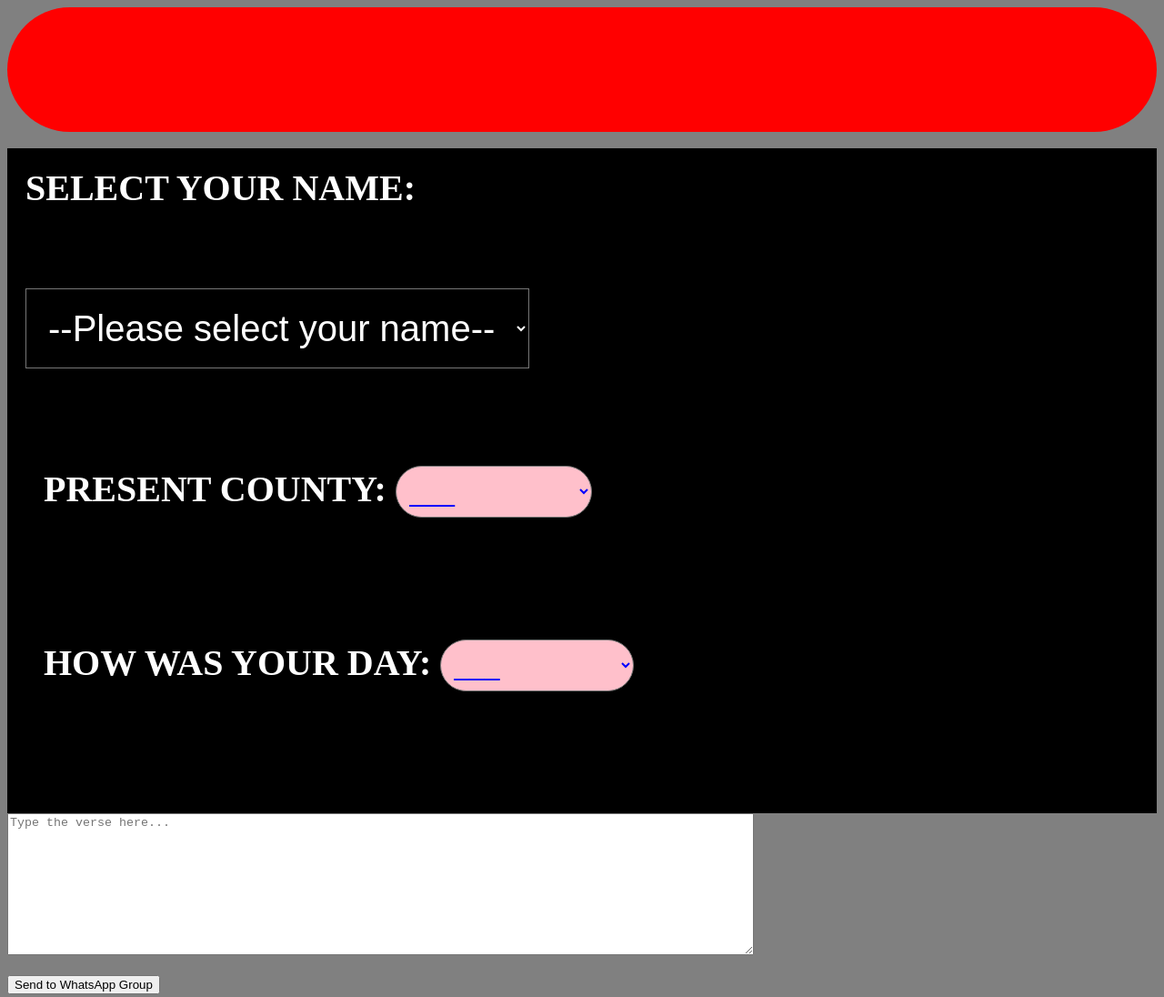
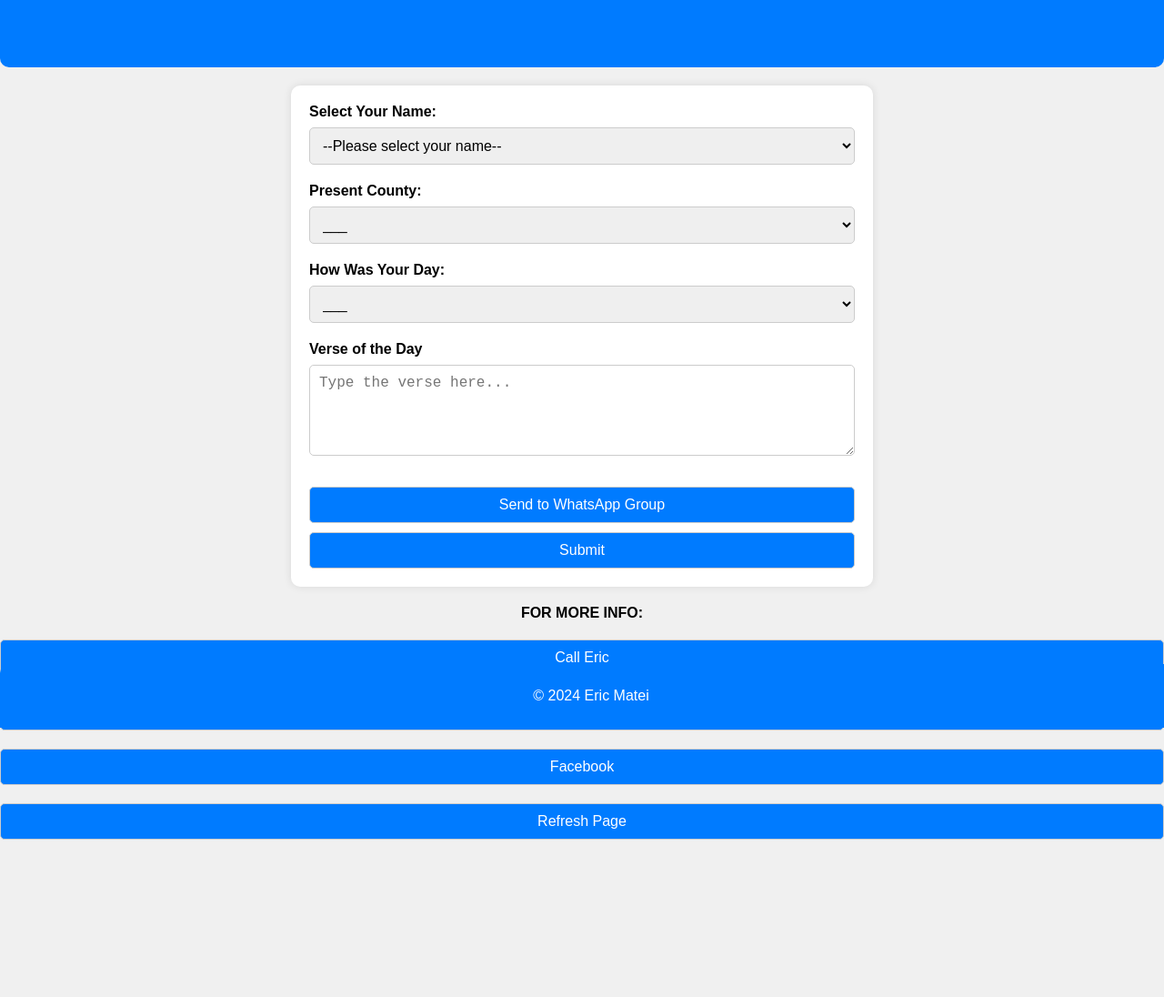
Before and after one commit to ERIC66528/rictei, a plain HTML site: page index.html in a window 1280 px wide. Shown: the top 1096 px of the page at 91% size. After the commit the page ends 933 px from the top, so only its background shows below. Drawn offline with Linux system fonts and the light colour scheme.

Commit message:
Update index.html

```diff
--- a/index.html
+++ b/index.html
@@ -1,17 +1,114 @@
 <!DOCTYPE html>
 <html lang="en">
 <head>
+    <meta charset="UTF-8">
+    <meta name="viewport" content="width=device-width, initial-scale=1.0">
     <title>Hello Family</title>
+    <style>
+        body {
+            background-color: #f0f0f0;
+            font-family: Arial, sans-serif;
+            margin: 0;
+            padding: 0;
+        }
+
+        .header {
+            color: #fff;
+            background-color: #007bff;
+            padding: 20px;
+            text-align: center;
+            font-size: 1.5rem;
+            border-radius: 0 0 10px 10px;
+        }
+
+        .form-container {
+            max-width: 600px;
+            margin: 20px auto;
+            padding: 20px;
+            background-color: #fff;
+            box-shadow: 0 0 10px rgba(0, 0, 0, 0.1);
+            border-radius: 10px;
+        }
+
+        .form-group {
+            margin-bottom: 20px;
+        }
+
+        .form-group label {
+            display: block;
+            margin-bottom: 8px;
+            font-weight: bold;
+        }
+
+        select,
+        textarea,
+        button {
+            width: 100%;
+            padding: 10px;
+            border-radius: 5px;
+            border: 1px solid #ccc;
+            font-size: 1rem;
+            box-sizing: border-box;
+        }
+
+        textarea {
+            resize: vertical;
+            height: 100px;
+        }
+
+        .contact {
+            text-align: center;
+            margin-top: 20px;
+        }
+
+        .contact p {
+            margin: 10px 0;
+        }
+
+        .contact a {
+            color: #fff;
+            text-decoration: none;
+        }
+
+        .button {
+            display: inline-block;
+            background-color: #007bff;
+            color: white;
+            text-align: center;
+            text-decoration: none;
+            font-size: 1rem;
+            margin-top: 10px;
+            cursor: pointer;
+            transition: background-color 0.3s;
+        }
+
+        .button:hover {
+            background-color: #0056b3;
+        }
+
+        .footer {
+            text-align: center;
+            padding: 10px;
+            background-color: #007bff;
+            color: #fff;
+            position: fixed;
+            width: 100%;
+            bottom: 0;
+            left: 0;
+            border-radius: 10px 10px 0 0;
+        }
+    </style>
 </head>
 <body>
-<header class="header"><marquee behaviour="scroll" direction="left"> <b>
-      WELCOME TO THE FAMILY WEBSITE </b> </marquee>
+    <header class="header">
+        <marquee behavior="scroll" direction="left">WELCOME TO THE FAMILY WEBSITE</marquee>
     </header>
+
+    <div class="form-container">
         <form>
-<br> <div class="names">
-<lable for="name"><b>SELECT YOUR NAME:</b> </lable>
-<label class="lable" for="infoSelect"></label>
-   <p><br> <select id="infoSelect" class="names">
+            <div class="form-group">
+                <label for="infoSelect">Select Your Name:</label>
+                <select id="infoSelect">
                     <option value="none">--Please select your name--</option>
                     <option value="DAD">DAD</option>
                     <option value="MUM">MUM</option>
@@ -20,195 +117,96 @@
                     <option value="Ndanu">Grace</option>
                     <option value="Munee">Joy</option>
                     <option value="Matei">Eric</option>
-    </select></br> </p>
+                </select>
+                <div id="info"></div>
+            </div>
 
-    <div id="info"></div>
-
-
-
- <br> <div class="names">
-<lable for="county"><b>PRESENT COUNTY:</b></lable>
-<select id="at" name="county" class="options">
-      <option value="'no county'">___</option>
-      <option value="Machakos"> Machakos</option>
-      <option value="Nairobi"> Nairobi</option>
+            <div class="form-group">
+                <label for="at">Present County:</label>
+                <select id="at" name="county">
+                    <option value="no county">___</option>
+                    <option value="Machakos">Machakos</option>
+                    <option value="Nairobi">Nairobi</option>
                     <option value="Nakuru">Nakuru</option>
-      <option value="Tharaka nithi">Tharaka nithi</option>
+                    <option value="Tharaka nithi">Tharaka Nithi</option>
                 </select>
             </div>
- </br>
 
- <br> <div class="names">
+            <div class="form-group">
+                <label for="was">How Was Your Day:</label>
+                <select id="was" name="mood">
+                    <option value="no response">___</option>
+                    <option value="Very good">Very good</option>
+                    <option value="good">Good</option>
+                    <option value="not good">Not good</option>
+                    <option value="no comment">No comment</option>
+                </select>
+            </div>
 
-<lable for="mood"><b>HOW WAS YOUR DAY:</b></lable>
-<select id="was" name="mood" class="options">
-      <option value="'no response'">___</option>
-      <option value="Very good"> Very good</option>
-      <option value="good"> Good</option>
-      <option value="not good"> Not good</option>
-      <option value="no comment"> No comment</option>
-</select>
- </div> </br>
+            <div class="form-group">
+                <label for="message">Verse of the Day</label>
+                <textarea id="message" placeholder="Type the verse here..."></textarea>
+            </div>
 
- <br> </div>
+            <button type="button" class="button" onclick="sendToWhatsAppGroup()">Send to WhatsApp Group</button>
+            <button type="button" class="button" onclick="collectData()">Submit</button>
+        </form>
+    </div>
 
-            <textarea id="message" placeholder="Type the verse here..." rows="10" cols="100"></textarea>
-        <br></br>
-        <button type="button" class="whatsapp" onclick="sendToWhatsAppGroup()">Send to WhatsApp Group</button>
-
-
-</div> </br>
-
-
-<br>
-      <p class="verse"><b> VERSE OF THE DAY</b></p>
-<p class=names> John 3:16 </p>
-</br>
-
-   <button type="button" onclick="collectData()">Submit</button>
-</form>
     <div class="contact">
-<p class="text"><b>FOR MORE INFO:</b></p>
-    <p> <button id="callButton" onclick="alert('You are contacting Eric Matei')" class="call">Call Eric</button> </p>
-    <p>  <button id="emailbutton" onclick="alert('You are sending e-mail to Eric Matei')" class="call">Send email</button>
-    <p> <button class="call"> <a href="https://www.facebook.com/profile.php?id=61556557247935">Facebook</a> </button> </p>
-
-
-
-</div>
-<div> <<br>
-<button onclick="refreshPage()" class="names">Refresh Page</button>
-
-</br>
+        <p><b>FOR MORE INFO:</b></p>
+        <p><button class="button" id="callButton">Call Eric</button></p>
+        <p><button class="button" id="emailButton">Send email</button></p>
+        <p><button class="button"><a href="https://www.facebook.com/profile.php?id=61556557247935">Facebook</a></button></p>
+        <p><button class="button" onclick="refreshPage()">Refresh Page</button></p>
     </div>
 
     <footer class="footer">
+        <p>&copy; 2024 Eric Matei</p>
+    </footer>
 
-<p><b>&copy;2024 Eric Matei</b> </p>
-
-
-</footer>
-</body>
-</html><style>body{
-  background-color:grey;
-
-}
-.header{
-  color:black;
-  background-color:red;
-  padding:40px;
-  font-size:40px;
-  border-radius:100px;
-
-
-}
-.names{
-  color:white;
-  background-color:black;
-  padding:20px;
-  font-size:40px;
-  border-radius:0px;
-  align:center;
- }
-.options{
-  color:blue;
-  background-color:pink;
-  padding:10px;
-  font-size:30px;
-  border-radius:100px;
- }
-
-.verse{
-  font-size:30px;
-.whatsapp{
-  padding:20px;
-  color:white;
-  background-color:black;
-
-}
-
-
-
-}
-.submit{
-  background-color:red;
-  border-radius:10px;
-  border-size:10px;
-  border-color:red;
-  padding:10px;
-  color:white;
-  font-size:30px;
-
-}
-.call{
-  font-size:30px;
-  background-color:blue;
-  color:white;
-
-
-}
-.contact{
- color:white;
- padding:50px;
- border-radius:0px;
- background-color:black;
- }
-
-.space{
-  text-align:center;
-
-}
-
-.footer{
-  text-align:center;
-  color:blue;
-  font-size:30px;
-
-
-}
-</style><script>
+    <script>
         const infoData = {
-            DAD: "BIRTHDAY 22/OCTOBER/2005",
-            MUM: "BIRTHDAY 22/OCTOBER/2005",
-            Muuo: "BIRTHDAY 22/OCTOBER/2005",
-            Mutindi: "BIRTHDAY 22/OCTOBER/2005",
-            Ndanu: "BIRTHDAY 22/OCTOBER/2005",
-            Munee: "BIRTHDAY 22/OCTOBER/2005",
-            Matei: "BIRTHDAY 22/OCTOBER/2005"
+            DAD: "Birthday: 22/October/2005",
+            MUM: "Birthday: 22/October/2005",
+            Muuo: "Birthday: 22/October/2005",
+            Mutindi: "Birthday: 22/October/2005",
+            Ndanu: "Birthday: 22/October/2005",
+            Munee: "Birthday: 22/October/2005",
+            Matei: "Birthday: 22/October/2005"
         };
 
         document.getElementById('infoSelect').addEventListener('change', function() {
             const selectedOption = this.value;
             const infoDiv = document.getElementById('info');
-            if (selectedOption && infoData[selectedOption]) {
-                infoDiv.textContent = infoData[selectedOption];
-            } else {
-                infoDiv.textContent = "";
-            }
+            infoDiv.textContent = infoData[selectedOption] || "";
         });
-
-
 
         function collectData() {
             const name = document.getElementById('infoSelect').value;
-            const at= document.getElementById('at').value;
-            const was= document.getElementById('was').value;
+            const at = document.getElementById('at').value;
+            const was = document.getElementById('was').value;
+            alert(`Name: ${name}\nCounty: ${at}\nMood: ${was}`);
+        }
 
-            alert(` \n ${name}\nat ${at} \nwas ${was}`);
-        }
         function sendToWhatsAppGroup() {
-            var message = document.getElementById('message').value;
-            var groupInviteLink = "https://chat.whatsapp.com/H8SbcpD7sVbG2IBAtyyAbt";
-            var url = groupInviteLink + "?text=" + encodeURIComponent(message);
+            const message = document.getElementById('message').value;
+            const groupInviteLink = "https://chat.whatsapp.com/H8SbcpD7sVbG2IBAtyyAbt";
+            const url = groupInviteLink + "?text=" + encodeURIComponent(message);
             window.open(url, '_blank');
         }
 
         document.getElementById('callButton').addEventListener('click', () => {
             window.location.href = 'tel:0717831209';
         });
-document.getElementById('emailbutton').addEventListener('click', () => {
+
+        document.getElementById('emailButton').addEventListener('click', () => {
             window.location.href = 'mailto:mateieric66@gmail.com';
         });
+
         function refreshPage() {
-        window.location.reload();}
+            window.location.reload();
+        }
     </script>
+</body>
+                                                                                  </html>
```
Lines whose indentation alone changed are shown as unchanged.
